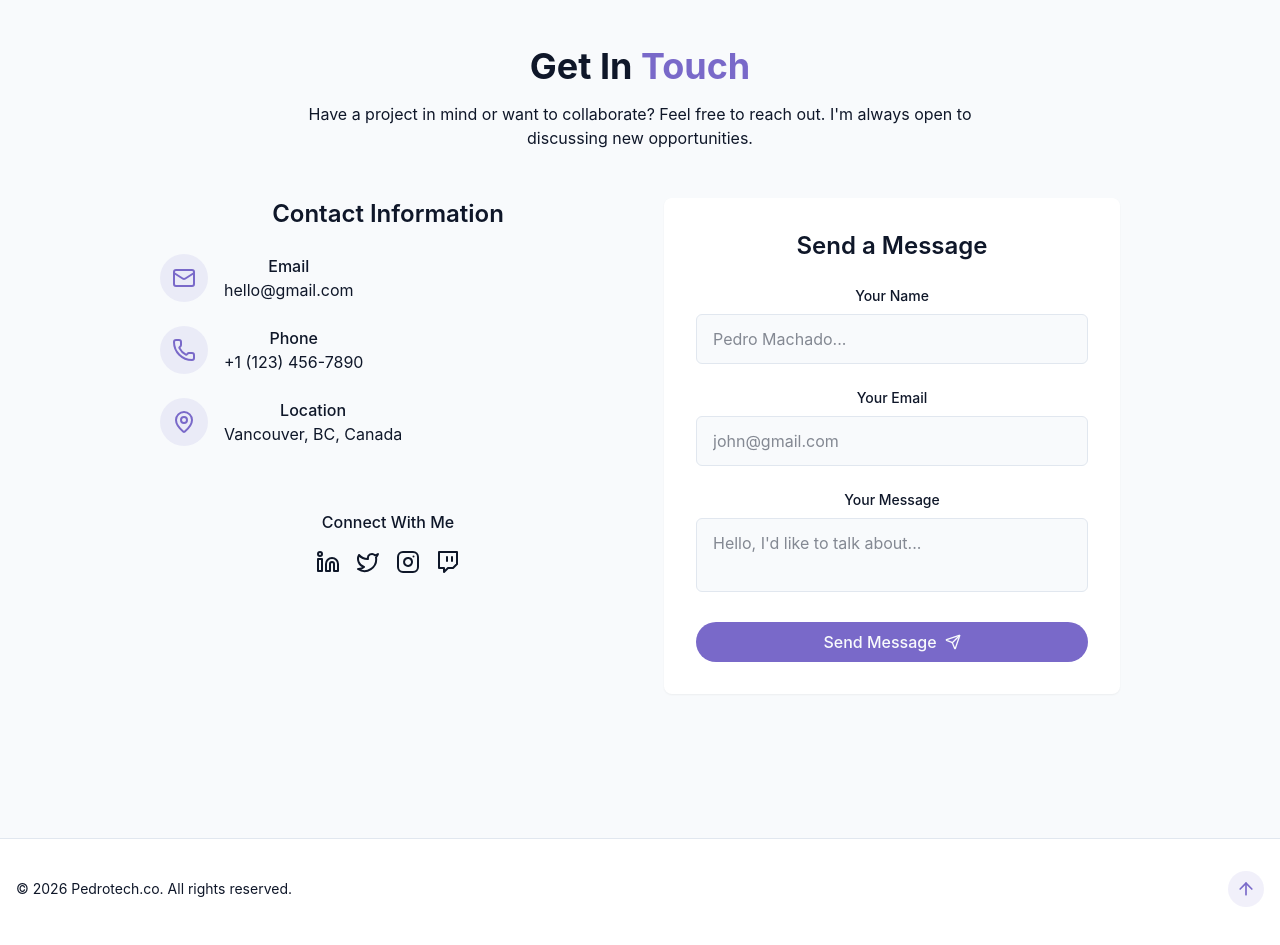
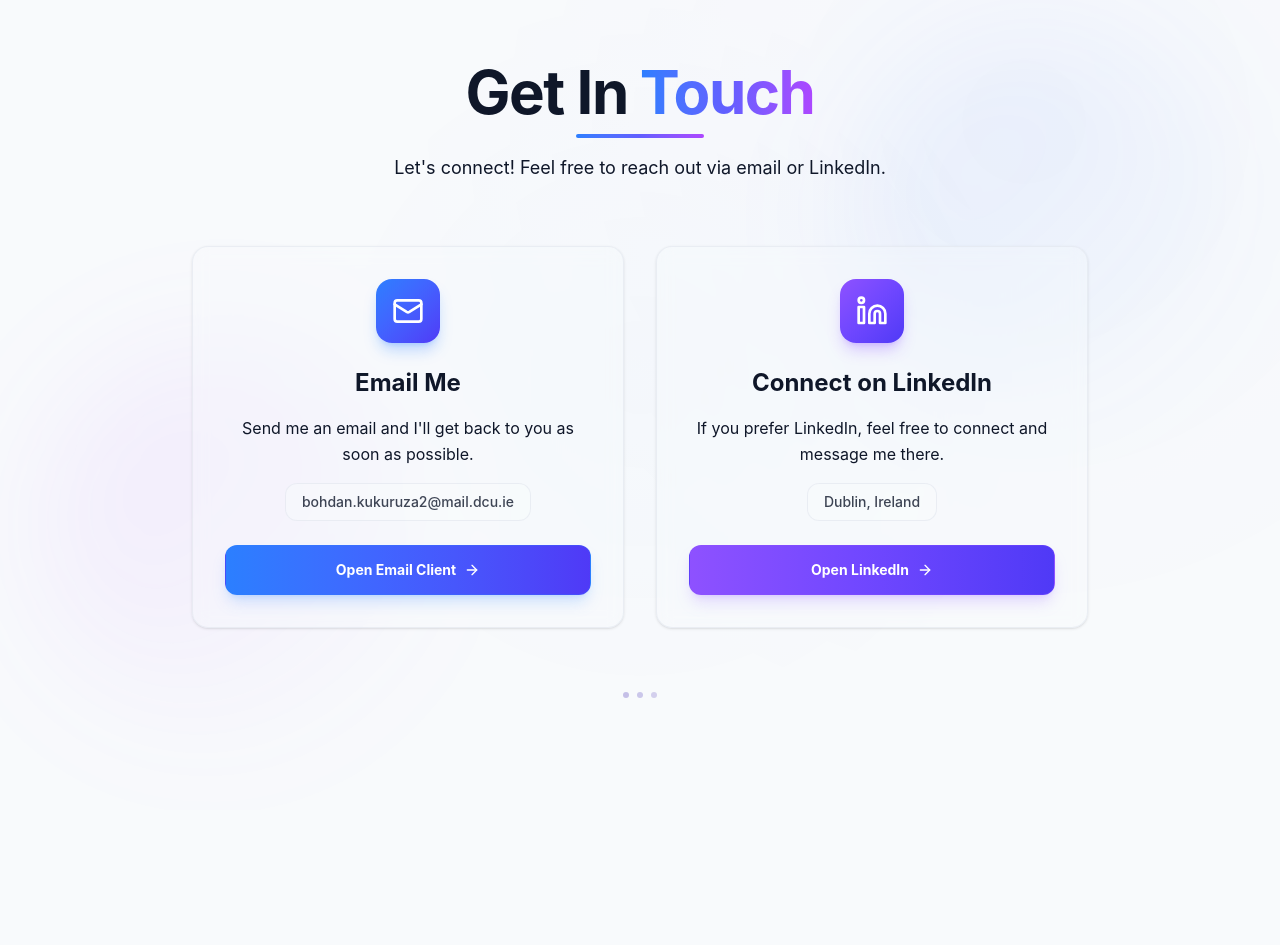
Before and after one commit to bohdankukuruza/portfolio, a React (Vite) app: page / in a window 1280 px wide. Shown: the part 5780-6725 px from the top of the page. After the commit the page ends 6590 px from the top, so only its background shows below. Built offline with nearby package versions, Linux system fonts and the light colour scheme.

Commit message:
Refactor ContactSection component: enhance layout, update content, and remove form functionality; delete Footer component and update Home page

```diff
--- a/src/components/ContactSection.jsx
+++ b/src/components/ContactSection.jsx
@@ -1,188 +1,180 @@
-import {
-  Instagram,
-  Linkedin,
-  Mail,
-  MapPin,
-  Phone,
-  Send,
-  Twitch,
-  Twitter,
-} from "lucide-react";
-import { cn } from "@/lib/utils";
-import { useToast } from "@/hooks/use-toast";
-import { useState } from "react";
+import { useMemo } from "react";
+import { Mail, Linkedin, ArrowRight } from "lucide-react";
 
 export const ContactSection = () => {
-  const { toast } = useToast();
-  const [isSubmitting, setIsSubmitting] = useState(false);
+  // TODO: replace with your real data
+  const email = "bohdan.kukuruza2@mail.dcu.ie";
+  const linkedinUrl = "https://www.linkedin.com/in/bohdan-kukuruza/";
+  const locationText = "Dublin, Ireland";
 
-  const handleSubmit = (e) => {
-    e.preventDefault();
+  const mailto = useMemo(() => `mailto:${email}`, [email]);
 
-    setIsSubmitting(true);
+  return (
+    <section id="contact" className="relative py-20 sm:py-28 overflow-hidden px-4">
+      {/* Subtle background pattern (very light so it won’t “wash out” your stars) */}
+      <div className="pointer-events-none absolute inset-0 opacity-30 bg-[radial-gradient(circle_at_50%_50%,rgba(59,130,246,0.06)_0%,transparent_50%),radial-gradient(circle_at_80%_20%,rgba(139,92,246,0.06)_0%,transparent_50%)]"></div>
 
-    setTimeout(() => {
-      toast({
-        title: "Message sent!",
-        description: "Thank you for your message. I'll get back to you soon.",
-      });
-      setIsSubmitting(false);
-    }, 1500);
-  };
-  return (
-    <section id="contact" className="py-24 px-4 relative bg-secondary/30">
-      <div className="container mx-auto max-w-5xl">
-        <h2 className="text-3xl md:text-4xl font-bold mb-4 text-center">
-          Get In <span className="text-primary"> Touch</span>
-        </h2>
+      {/* Decorative blobs like Nazarii (adapted to theme) */}
+      <div className="pointer-events-none absolute top-20 right-10 h-96 w-96 rounded-full bg-gradient-to-br from-blue-500/10 to-transparent blur-3xl"></div>
+      <div className="pointer-events-none absolute bottom-20 left-10 h-96 w-96 rounded-full bg-gradient-to-br from-purple-500/10 to-transparent blur-3xl"></div>
 
-        <p className="text-center text-muted-foreground mb-12 max-w-2xl mx-auto">
-          Have a project in mind or want to collaborate? Feel free to reach out.
-          I'm always open to discussing new opportunities.
-        </p>
+      <div className="relative mx-auto max-w-7xl px-2 sm:px-6 lg:px-8">
+        {/* Header */}
+        <div className="mb-16 space-y-4 text-center animate-fadeInUp">
+          <div className="inline-flex flex-col items-center">
+            <h2 className="text-5xl font-bold tracking-tight text-foreground sm:text-6xl mb-3">
+              Get In
+              <span className="ml-3 bg-gradient-to-r from-blue-500 via-indigo-500 to-purple-500 bg-clip-text text-transparent">
+                Touch
+              </span>
+            </h2>
 
-        <div className="grid grid-cols-1 md:grid-cols-2 gap-12">
-          <div className="space-y-8">
-            <h3 className="text-2xl font-semibold mb-6">
-              {" "}
-              Contact Information
-            </h3>
+            <div className="h-1 w-32 rounded-full bg-gradient-to-r from-blue-500 via-indigo-500 to-purple-500 animate-expandWidth"></div>
+          </div>
 
-            <div className="space-y-6 justify-center">
-              <div className="flex items-start space-x-4">
-                <div className="p-3 rounded-full bg-primary/10">
-                  <Mail className="h-6 w-6 text-primary" />{" "}
-                </div>
-                <div>
-                  <h4 className="font-medium"> Email</h4>
-                  <a
-                    href="mailto:hello@gmail.com"
-                    className="text-muted-foreground hover:text-primary transition-colors"
-                  >
-                    hello@gmail.com
-                  </a>
-                </div>
-              </div>
-              <div className="flex items-start space-x-4">
-                <div className="p-3 rounded-full bg-primary/10">
-                  <Phone className="h-6 w-6 text-primary" />{" "}
-                </div>
-                <div>
-                  <h4 className="font-medium"> Phone</h4>
-                  <a
-                    href="tel:+11234567890"
-                    className="text-muted-foreground hover:text-primary transition-colors"
-                  >
-                    +1 (123) 456-7890
-                  </a>
-                </div>
-              </div>
-              <div className="flex items-start space-x-4">
-                <div className="p-3 rounded-full bg-primary/10">
-                  <MapPin className="h-6 w-6 text-primary" />{" "}
-                </div>
-                <div>
-                  <h4 className="font-medium"> Location</h4>
-                  <a className="text-muted-foreground hover:text-primary transition-colors">
-                    Vancouver, BC, Canada
-                  </a>
-                </div>
+          <p className="mx-auto max-w-2xl text-lg text-muted-foreground animate-fadeInUp delay-200">
+            Let&apos;s connect! Feel free to reach out via email or LinkedIn.
+          </p>
+        </div>
+
+        {/* Cards */}
+        <div className="mx-auto max-w-4xl grid gap-8 sm:grid-cols-2">
+          {/* Email Card */}
+          <div
+            className="group relative rounded-2xl border border-border/60 bg-background/25 backdrop-blur-sm p-8 shadow-sm
+            transition-all duration-500 hover:border-blue-500/25 hover:shadow-xl hover:shadow-blue-500/10 hover:-translate-y-2
+            animate-fadeInLeft"
+            style={{ animationDelay: "0.3s" }}
+          >
+            {/* Top gradient line */}
+            <div className="absolute top-0 left-8 right-8 h-px bg-gradient-to-r from-transparent via-blue-500/40 to-transparent opacity-0 transition-opacity duration-500 group-hover:opacity-100"></div>
+
+            {/* Icon */}
+            <div className="mb-6 inline-flex">
+              <div className="relative flex h-16 w-16 items-center justify-center rounded-2xl bg-gradient-to-br from-blue-500 to-indigo-600 shadow-lg shadow-blue-500/30 transition-all duration-300 group-hover:scale-110 group-hover:rotate-6">
+                <Mail className="h-8 w-8 text-white" />
+                <div className="absolute inset-0 rounded-2xl bg-blue-400/20 animate-ping"></div>
               </div>
             </div>
 
-            <div className="pt-8">
-              <h4 className="font-medium mb-4"> Connect With Me</h4>
-              <div className="flex space-x-4 justify-center">
-                <a href="#" target="_blank">
-                  <Linkedin />
-                </a>
-                <a href="#" target="_blank">
-                  <Twitter />
-                </a>
-                <a href="#" target="_blank">
-                  <Instagram />
-                </a>
-                <a href="#" target="_blank">
-                  <Twitch />
-                </a>
+            {/* Content */}
+            <div className="space-y-4">
+              <h3 className="text-2xl font-bold text-foreground transition-colors duration-300 group-hover:text-blue-500">
+                Email Me
+              </h3>
+
+              <p className="text-muted-foreground leading-relaxed">
+                Send me an email and I&apos;ll get back to you as soon as possible.
+              </p>
+
+              {/* Email display */}
+              <div className="inline-flex items-center gap-2 rounded-xl border border-border/60 bg-background/30 px-4 py-2 text-sm font-medium text-foreground/80">
+                <span>{email}</span>
               </div>
+
+              {/* Button */}
+              <a
+                href={mailto}
+                className="group/btn relative w-full inline-flex items-center justify-center gap-2 overflow-hidden rounded-xl
+                border border-blue-500/25 bg-gradient-to-r from-blue-500 to-indigo-600
+                px-6 py-3.5 text-sm font-bold text-white shadow-lg shadow-blue-500/20
+                transition-all duration-300 hover:shadow-xl hover:shadow-blue-500/25 hover:scale-105 active:scale-100 mt-2
+                no-underline visited:text-white"
+              >
+                <div className="pointer-events-none absolute inset-0 -translate-x-full bg-gradient-to-r from-transparent via-white/25 to-transparent transition-transform duration-700 group-hover/btn:translate-x-full"></div>
+                <span className="relative">Open Email Client</span>
+                <ArrowRight className="relative h-4 w-4 transition-transform duration-300 group-hover/btn:translate-x-1" />
+              </a>
+            </div>
+
+            {/* Bottom corner decoration */}
+            <div className="pointer-events-none absolute bottom-0 right-0 h-24 w-24 overflow-hidden rounded-br-2xl">
+              <div className="absolute -bottom-12 -right-12 h-24 w-24 rounded-full bg-gradient-to-tl from-blue-500/0 via-indigo-500/0 to-transparent opacity-0 transition-all duration-500 group-hover:opacity-100 group-hover:from-blue-500/10 group-hover:via-indigo-500/10"></div>
             </div>
           </div>
 
+          {/* LinkedIn Card (instead of WhatsApp, adapted “for you”) */}
           <div
-            className="bg-card p-8 rounded-lg shadow-xs"
-            onSubmit={handleSubmit}
+            className="group relative rounded-2xl border border-border/60 bg-background/25 backdrop-blur-sm p-8 shadow-sm
+            transition-all duration-500 hover:border-violet-500/25 hover:shadow-xl hover:shadow-violet-500/10 hover:-translate-y-2
+            animate-fadeInRight"
+            style={{ animationDelay: "0.3s" }}
           >
-            <h3 className="text-2xl font-semibold mb-6"> Send a Message</h3>
+            {/* Top gradient line */}
+            <div className="absolute top-0 left-8 right-8 h-px bg-gradient-to-r from-transparent via-violet-500/40 to-transparent opacity-0 transition-opacity duration-500 group-hover:opacity-100"></div>
 
-            <form className="space-y-6">
-              <div>
-                <label
-                  htmlFor="name"
-                  className="block text-sm font-medium mb-2"
-                >
-                  {" "}
-                  Your Name
-                </label>
-                <input
-                  type="text"
-                  id="name"
-                  name="name"
-                  required
-                  className="w-full px-4 py-3 rounded-md border border-input bg-background focus:outline-hidden foucs:ring-2 focus:ring-primary"
-                  placeholder="Pedro Machado..."
-                />
+            {/* Icon */}
+            <div className="mb-6 inline-flex">
+              <div className="relative flex h-16 w-16 items-center justify-center rounded-2xl bg-gradient-to-br from-violet-500 to-indigo-600 shadow-lg shadow-violet-500/30 transition-all duration-300 group-hover:scale-110 group-hover:rotate-6">
+                <Linkedin className="h-8 w-8 text-white" />
+                <div className="absolute inset-0 rounded-2xl bg-violet-400/20 animate-ping"></div>
+              </div>
+            </div>
+
+            {/* Content */}
+            <div className="space-y-4">
+              <h3 className="text-2xl font-bold text-foreground transition-colors duration-300 group-hover:text-violet-500">
+                Connect on LinkedIn
+              </h3>
+
+              <p className="text-muted-foreground leading-relaxed">
+                If you prefer LinkedIn, feel free to connect and message me there.
+              </p>
+
+              {/* Location display (nice “for you”) */}
+              <div className="inline-flex items-center gap-2 rounded-xl border border-border/60 bg-background/30 px-4 py-2 text-sm font-medium text-foreground/80">
+                <span>{locationText}</span>
               </div>
 
-              <div>
-                <label
-                  htmlFor="email"
-                  className="block text-sm font-medium mb-2"
-                >
-                  {" "}
-                  Your Email
-                </label>
-                <input
-                  type="email"
-                  id="email"
-                  name="email"
-                  required
-                  className="w-full px-4 py-3 rounded-md border border-input bg-background focus:outline-hidden foucs:ring-2 focus:ring-primary"
-                  placeholder="john@gmail.com"
-                />
-              </div>
+              {/* Button */}
+              <a
+                href={linkedinUrl}
+                target="_blank"
+                rel="noopener noreferrer"
+                className="group/btn relative w-full inline-flex items-center justify-center gap-2 overflow-hidden rounded-xl
+                border border-violet-500/25 bg-gradient-to-r from-violet-500 to-indigo-600
+                px-6 py-3.5 text-sm font-bold text-white shadow-lg shadow-violet-500/20
+                transition-all duration-300 hover:shadow-xl hover:shadow-violet-500/25 hover:scale-105 active:scale-100 mt-2
+                no-underline visited:text-white"
+              >
+                <div className="pointer-events-none absolute inset-0 -translate-x-full bg-gradient-to-r from-transparent via-white/25 to-transparent transition-transform duration-700 group-hover/btn:translate-x-full"></div>
+                <span className="relative">Open LinkedIn</span>
+                <ArrowRight className="relative h-4 w-4 transition-transform duration-300 group-hover/btn:translate-x-1" />
+              </a>
+            </div>
 
-              <div>
-                <label
-                  htmlFor="message"
-                  className="block text-sm font-medium mb-2"
-                >
-                  {" "}
-                  Your Message
-                </label>
-                <textarea
-                  id="message"
-                  name="message"
-                  required
-                  className="w-full px-4 py-3 rounded-md border border-input bg-background focus:outline-hidden foucs:ring-2 focus:ring-primary resize-none"
-                  placeholder="Hello, I'd like to talk about..."
-                />
-              </div>
-
-              <button
-                type="submit"
-                disabled={isSubmitting}
-                className={cn(
-                  "cosmic-button w-full flex items-center justify-center gap-2"
-                )}
-              >
-                {isSubmitting ? "Sending..." : "Send Message"}
-                <Send size={16} />
-              </button>
-            </form>
+            {/* Bottom corner decoration */}
+            <div className="pointer-events-none absolute bottom-0 right-0 h-24 w-24 overflow-hidden rounded-br-2xl">
+              <div className="absolute -bottom-12 -right-12 h-24 w-24 rounded-full bg-gradient-to-tl from-violet-500/0 via-indigo-500/0 to-transparent opacity-0 transition-all duration-500 group-hover:opacity-100 group-hover:from-violet-500/10 group-hover:via-indigo-500/10"></div>
+            </div>
           </div>
         </div>
+
+        {/* Bottom dots like your other sections */}
+        <div className="mt-16 flex justify-center gap-2 animate-fadeIn delay-600">
+          <div className="h-1.5 w-1.5 rounded-full bg-primary/80 animate-pulse"></div>
+          <div className="h-1.5 w-1.5 rounded-full bg-primary/60 animate-pulse" style={{ animationDelay: "0.2s" }}></div>
+          <div className="h-1.5 w-1.5 rounded-full bg-primary/40 animate-pulse" style={{ animationDelay: "0.4s" }}></div>
+        </div>
       </div>
+
+      {/* Animations (same names you use in Journey/Honors/Projects) */}
+      <style>{`
+        @keyframes fadeInUp { from { opacity: 0; transform: translateY(20px); } to { opacity: 1; transform: translateY(0); } }
+        @keyframes fadeIn { from { opacity: 0; } to { opacity: 1; } }
+        @keyframes expandWidth { from { width: 0; } to { width: 8rem; } }
+        @keyframes fadeInLeft { from { opacity: 0; transform: translateX(-10px); } to { opacity: 1; transform: translateX(0); } }
+        @keyframes fadeInRight { from { opacity: 0; transform: translateX(10px); } to { opacity: 1; transform: translateX(0); } }
+
+        .animate-fadeInUp { animation: fadeInUp 0.6s ease-out forwards; opacity: 0; }
+        .animate-fadeIn { animation: fadeIn 0.8s ease-out forwards; opacity: 0; }
+        .animate-expandWidth { animation: expandWidth 1s ease-out; }
+        .animate-fadeInLeft { animation: fadeInLeft 0.6s ease-out forwards; opacity: 0; }
+        .animate-fadeInRight { animation: fadeInRight 0.6s ease-out forwards; opacity: 0; }
+
+        .delay-200 { animation-delay: 0.2s; }
+        .delay-600 { animation-delay: 0.6s; }
+      `}</style>
     </section>
   );
 };
--- a/src/components/Footer.jsx
+++ /dev/null
@@ -1,19 +0,0 @@
-import { ArrowUp } from "lucide-react";
-
-export const Footer = () => {
-  return (
-    <footer className="py-12 px-4 bg-card relative border-t border-border mt-12 pt-8 flex flex-wrap justify-between items-center">
-      {" "}
-      <p className="text-sm text-muted-foreground">
-        {" "}
-        &copy; {new Date().getFullYear()} Pedrotech.co. All rights reserved.
-      </p>
-      <a
-        href="#hero"
-        className="p-2 rounded-full bg-primary/10 hover:bg-primary/20 text-primary transition-colors"
-      >
-        <ArrowUp size={20} />
-      </a>
-    </footer>
-  );
-};
--- a/src/pages/Home.jsx
+++ b/src/pages/Home.jsx
@@ -5,7 +5,6 @@ import { HeroSection } from "../components/HeroSection";
 import { SkillsSection } from "../components/SkillsSection";
 import { ProjectsSection } from "../components/ProjectsSection";
 import { ContactSection } from "../components/ContactSection";
-import { Footer } from "../components/Footer";
 import { HonorsAwardsSection } from "../components/HonorsAwardsSection";
 import { JourneySection } from "../components/JourneySection";
 
@@ -26,6 +25,6 @@ export const Home = () => {
         <ContactSection />
         </main>
         {/* Footer */}
-        <Footer />
+
     </div>;
 };
```
Also changed, not shown: src/components/ProjectsSection.jsx (+7 -8 lines).
